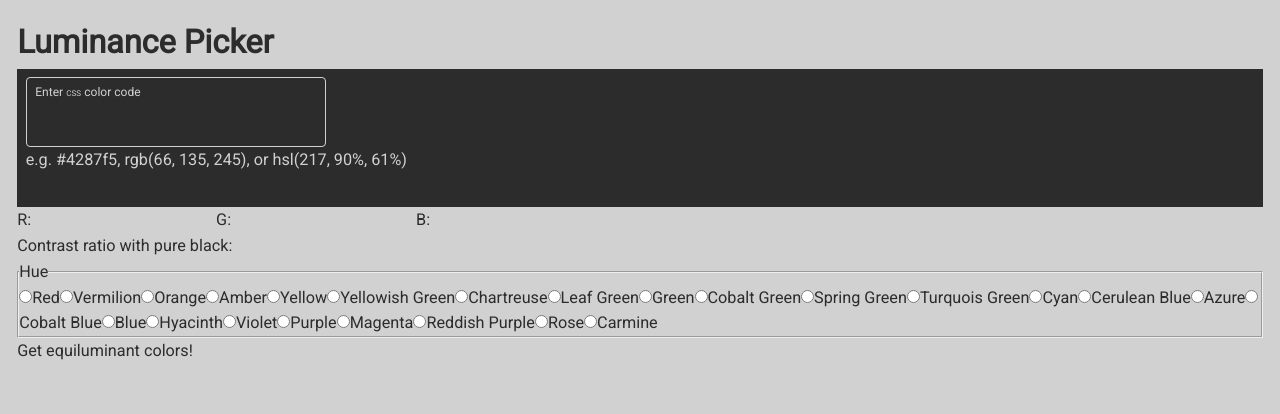
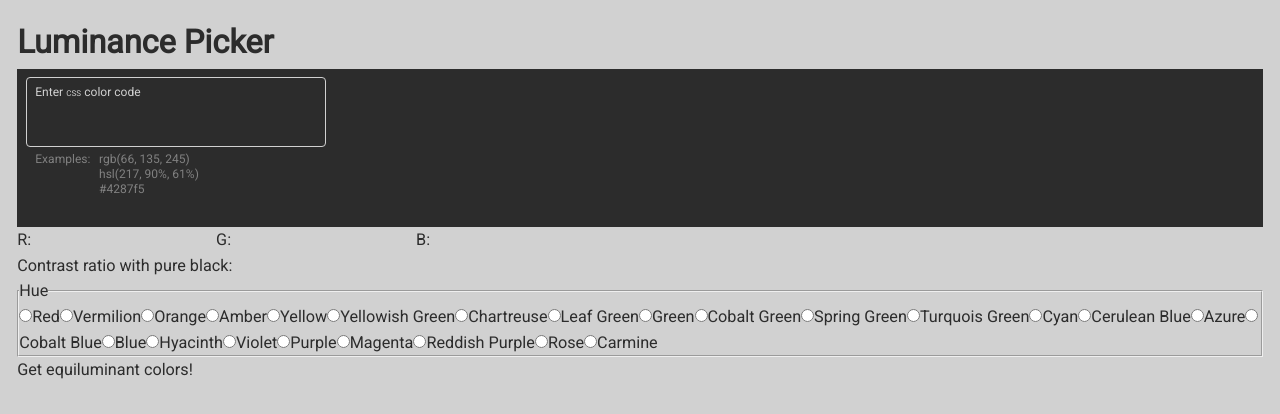
Before and after one commit to masakudamatsu/equiluminant-color-picker, a Next.js app in the folder app/: page / in a window 1280 px wide. Shown: the top 414 px of the page. Built offline with nearby package versions, Linux system fonts and the light colour scheme.

Commit message:
Style the input color code examples #39

```diff
--- a/app/components/InputColorCode.js
+++ b/app/components/InputColorCode.js
@@ -3,10 +3,15 @@ import PropTypes from 'prop-types';
 import {
   Abbr,
   ColorCodeField,
+  HorizontalSpacer,
   Input,
+  InputExamplesWrapper,
   InputWrapper,
   Label,
+  ListItemInputValueExample,
   ParagraphErrorMessage,
+  ParagraphInputExamples,
+  UnorderedListInputValueExamples,
 } from '../theme/style';
 import {getRgbFromHex, getRgbFromHsl} from '../utils/helpers';
 import color from '../theme/color';
@@ -83,7 +88,19 @@ function InputColorCode(props) {
           value={props.inputColorCode}
         />
       </InputWrapper>
-      <p> e.g. #4287f5, rgb(66, 135, 245), or hsl(217, 90%, 61%)</p>
+      <InputExamplesWrapper>
+        <ParagraphInputExamples>Examples:</ParagraphInputExamples>
+        <HorizontalSpacer />
+        <UnorderedListInputValueExamples>
+          <ListItemInputValueExample>
+            rgb(66, 135, 245)
+          </ListItemInputValueExample>
+          <ListItemInputValueExample>
+            hsl(217, 90%, 61%)
+          </ListItemInputValueExample>
+          <ListItemInputValueExample>#4287f5</ListItemInputValueExample>
+        </UnorderedListInputValueExamples>
+      </InputExamplesWrapper>
       <ParagraphErrorMessage data-testid="colorCodeError" error={invalid}>
         Please enter a valid <Abbr>css</Abbr> color code
       </ParagraphErrorMessage>
--- a/app/theme/style.js
+++ b/app/theme/style.js
@@ -95,8 +95,26 @@ export const Label = styled.label`
   ${textCrop.bodyText.capHeight}
 `;
 
+export const ListItemInputValueExample = styled.li`
+  ${textCrop.bodyText.capHeight}
+
+  &:not(:first-child) {
+    padding-top: ${layout.label.verticalSpacePx.mobile}px;
+  }
+`;
+
 export const ParagraphErrorMessage = styled.p`
   visibility: ${props => (props.error ? 'visible' : 'hidden')};
+`;
+
+export const ParagraphInputExamples = styled.p`
+  ${textCrop.bodyText.capHeight}
+`;
+
+export const UnorderedListInputValueExamples = styled.ul`
+  display: flex;
+  flex-direction: column;
+  list-style: none;
 `;
 
 // Div elements for styling
@@ -105,6 +123,17 @@ export const ColorCodeField = styled.div`
   color: ${props => (props.darkMode ? color.font : color.darkMode.font)};
   padding: ${layout.colorCodeField.paddingPx.mobile}px;
   width: 100%;
+`;
+
+export const InputExamplesWrapper = styled.div`
+  color: grey;
+  display: flex;
+  font-size: ${layout.label.fontSize.mobile}rem;
+  justify-content: flex-start;
+  padding-left: ${(
+    layout.label.horizontalSpacePx.mobile + layout.input.borderWidthPx.normal
+  ).toFixed(4)}px;
+  padding-top: ${layout.label.verticalSpacePx.mobile}px;
 `;
 
 export const InputWrapper = styled.div`
@@ -116,3 +145,8 @@ export const InputWrapper = styled.div`
 export const SideMarginSetter = styled.div`
   margin: ${layout.sideMarginPx.mobile}px;
 `;
+
+// div elements for spacing
+export const HorizontalSpacer = styled.div`
+  width: ${layout.label.horizontalSpacePx.mobile}px;
+`;
```
